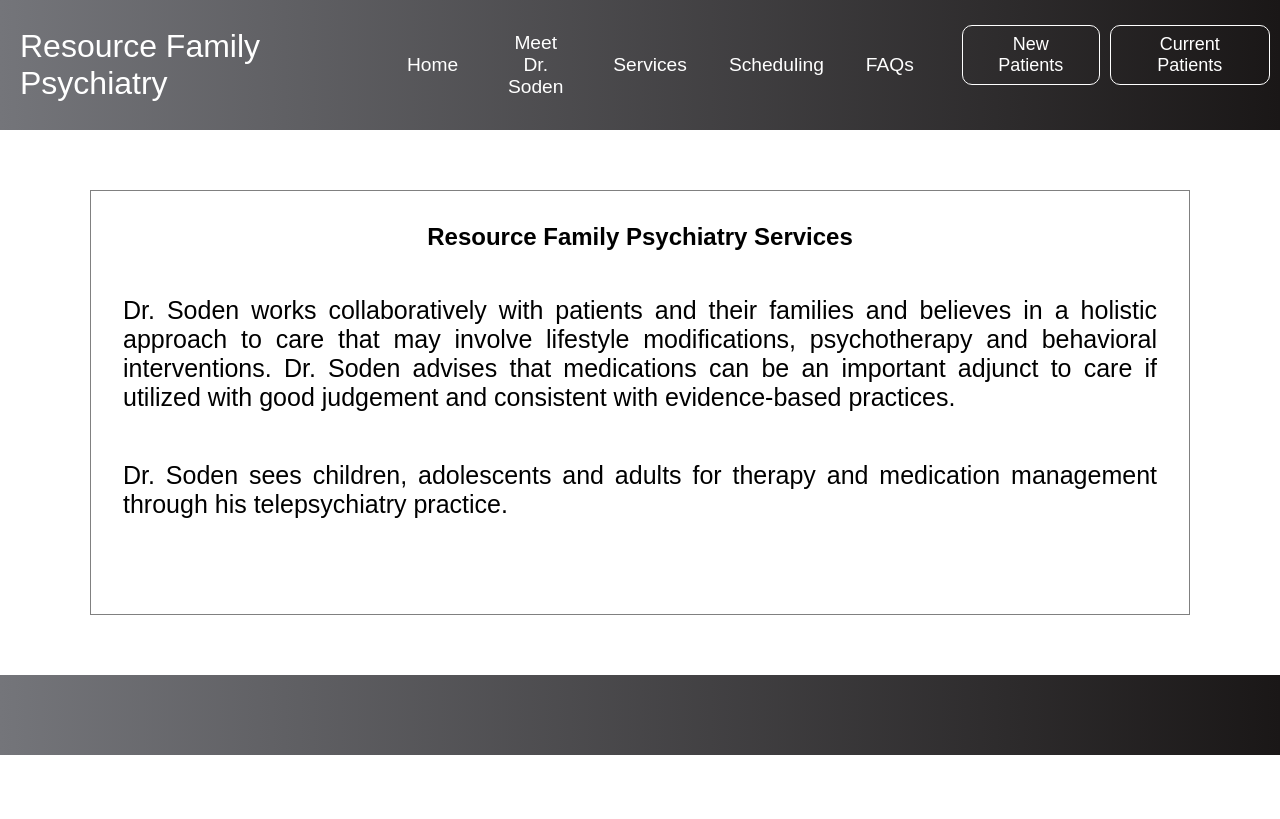
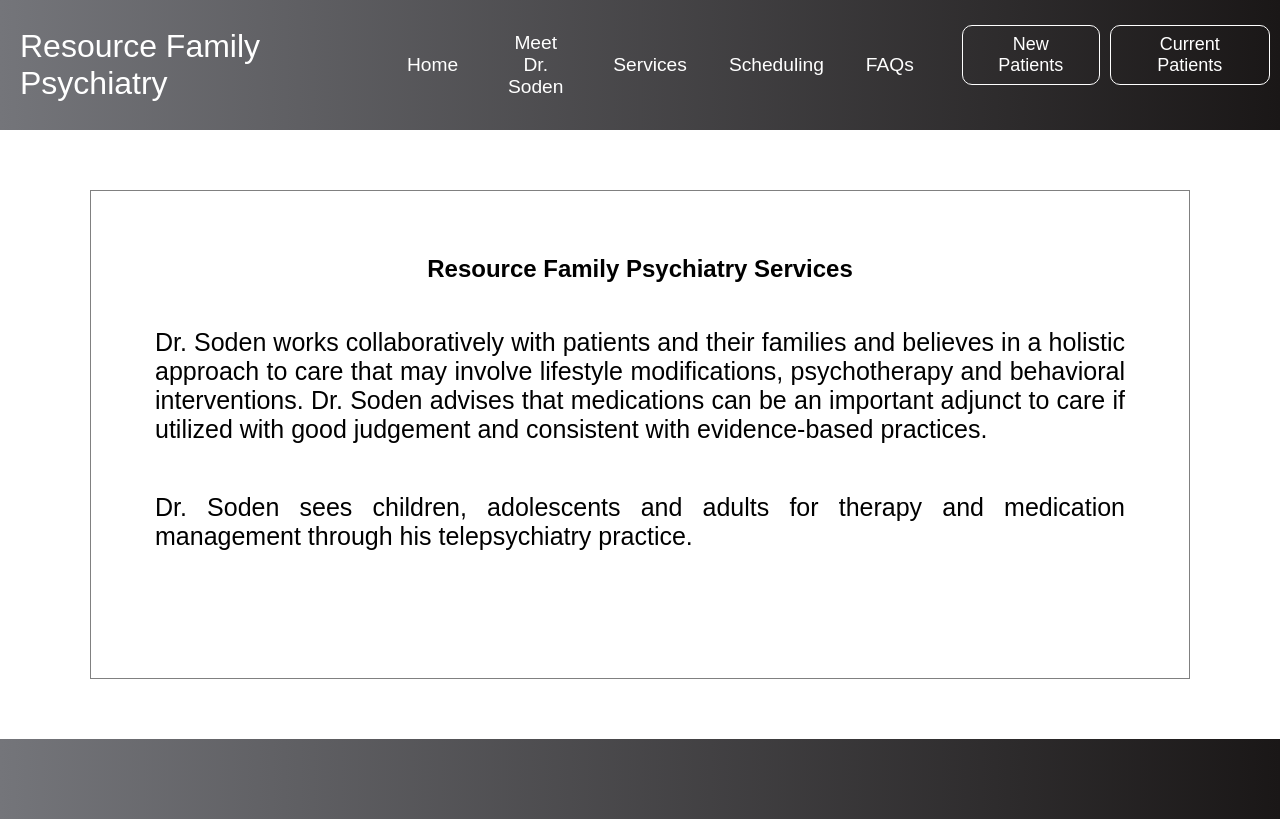
Before and after one commit to slcsta/resource-psych, a React (Create React App) app: page /resource-psych/services in a window 1280 px wide. Built offline with nearby package versions, Linux system fonts and the light colour scheme.

Commit message:
added more padding to the services section container

```diff
--- a/src/components/ServicesSection.css
+++ b/src/components/ServicesSection.css
@@ -12,7 +12,7 @@
     margin: auto;
     margin-top: 60px;
     margin-bottom: 60px;
-    padding: 2rem;
+    padding: 4rem;
     flex-direction: column;
 }
 
```
